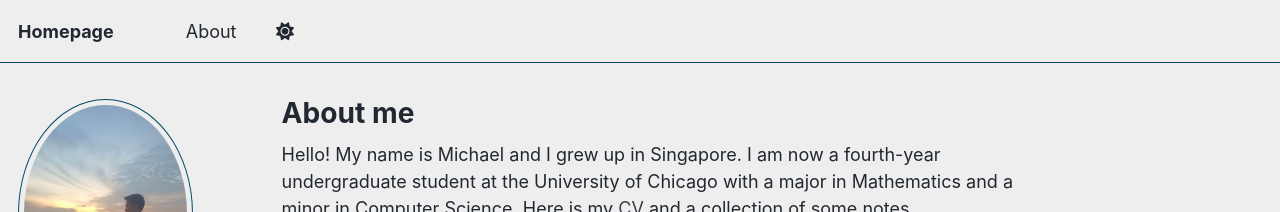
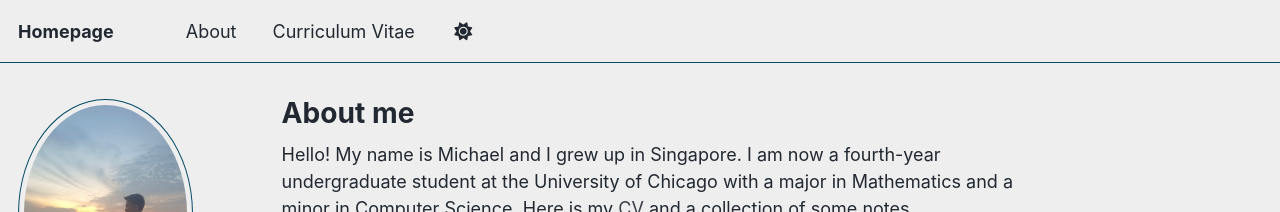
Before and after one commit to leemichaeljh/leemichaeljh.github.io, a Jekyll site: the page built from _pages/about.md, in a window 1280 px wide. Shown: the top 212 px of the page. Built offline with Jekyll 4.4.1, drawn with Linux system fonts in a browser that asks for light colours; a script that is not in the unit is left out.

Commit message:
Add external link for Curriculum Vitae

```diff
--- a/_data/navigation.yml
+++ b/_data/navigation.yml
@@ -10,3 +10,6 @@
 main:
   - title: "About"
     url: /
+  - title: "Curriculum Vitae"
+    url: /files/cv.pdf
+    external: true
```
